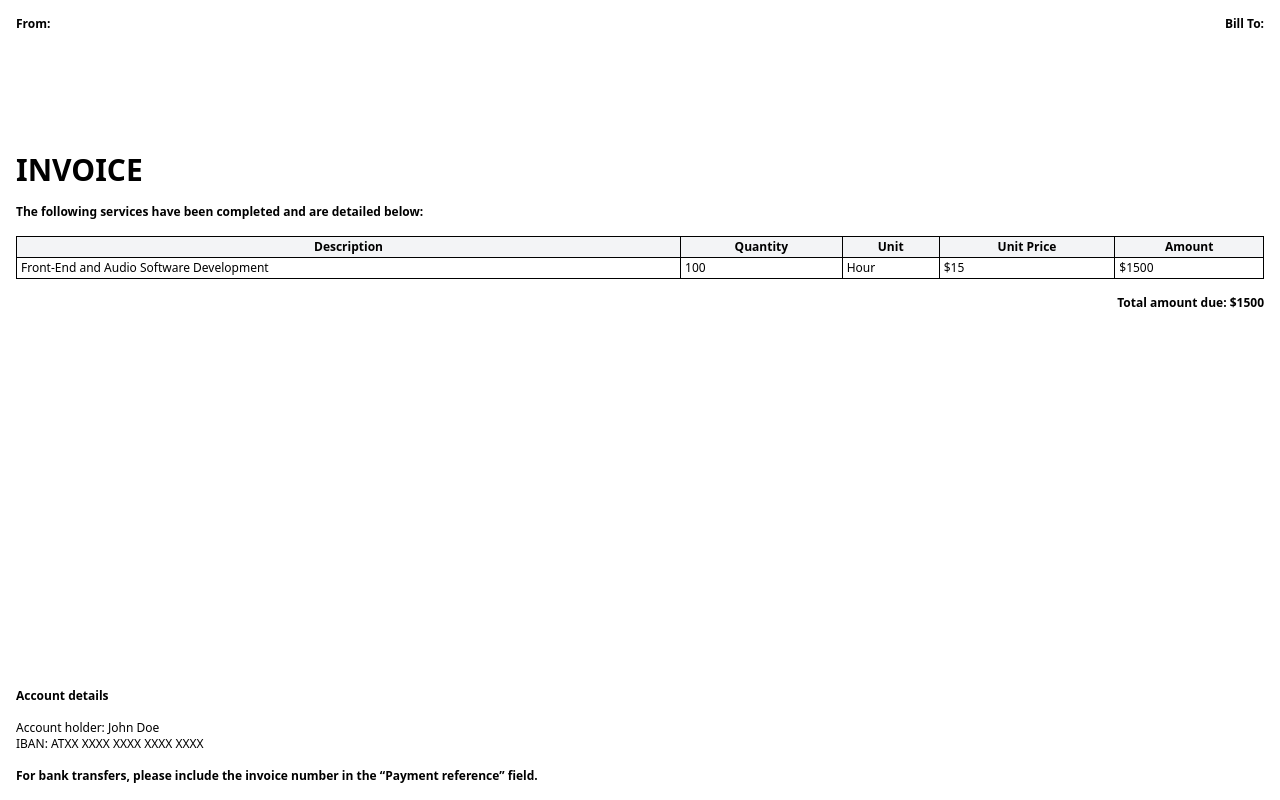
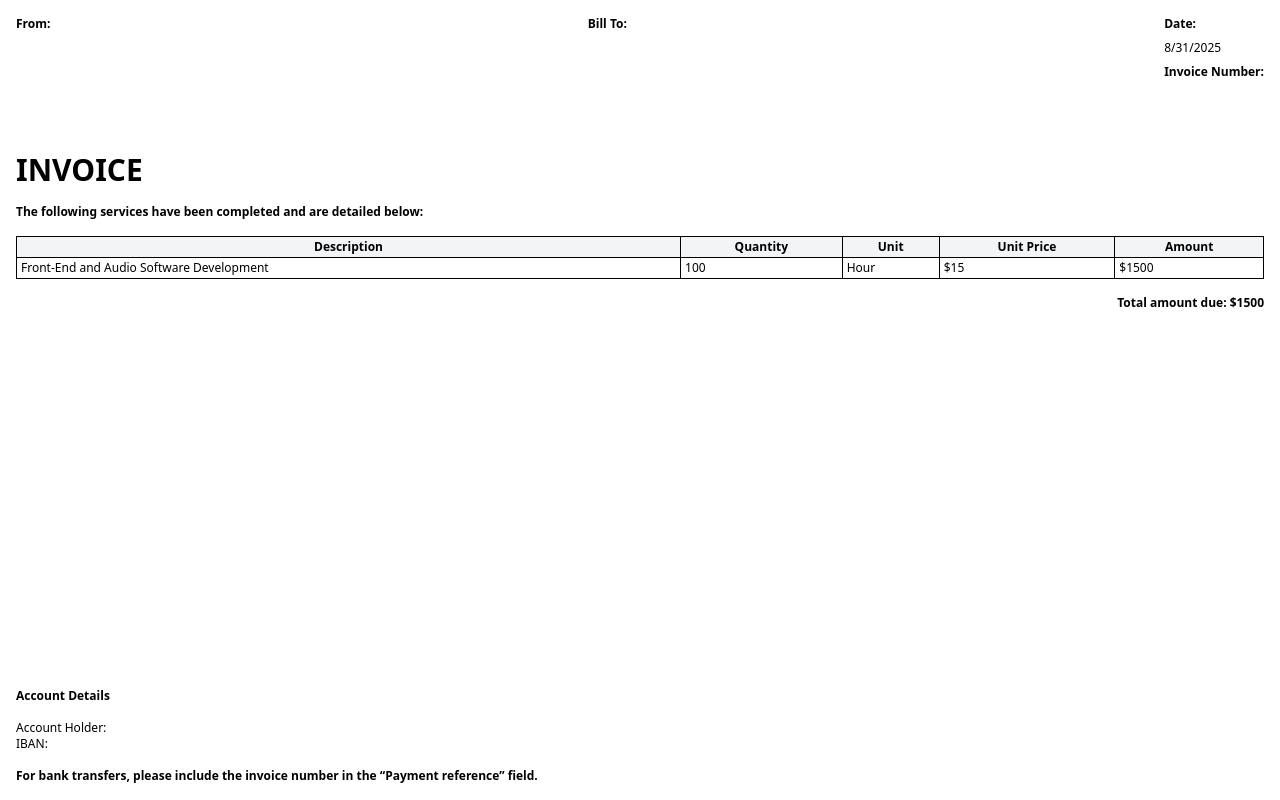
Before and after one commit to eldarsadykov/web-invoice, a Vue app: page /result in a window 1280 px wide. Built offline with nearby package versions, Linux system fonts and the light colour scheme; the HTML template or start-up script is replaced by a standard one.

Commit message:
Add general info.

```diff
--- a/src/components/Result/InvoiceHeader/HorizontalHeaderBlock.vue
+++ b/src/components/Result/InvoiceHeader/HorizontalHeaderBlock.vue
@@ -1,6 +1,6 @@
 <template>
-  <div class="grid gap-2">
-    <div class="font-bold">
+  <div class="grid gap-2 auto-rows-max">
+    <div class="font-bold h-min">
       {{ title }}
     </div>
     <slot />
--- a/src/components/Result/InvoiceHeader/InvoiceHeader.vue
+++ b/src/components/Result/InvoiceHeader/InvoiceHeader.vue
@@ -6,6 +6,15 @@
     <HorizontalHeaderBlock title="Bill To:">
       <LegalEntityInfo :entity="entities.client" />
     </HorizontalHeaderBlock>
+
+    <div class="grid gap-2 auto-rows-max">
+      <HorizontalHeaderBlock title="Date:">
+        {{ generalInfo.date }}
+      </HorizontalHeaderBlock>
+      <HorizontalHeaderBlock title="Invoice Number:">
+        {{ generalInfo.invoiceNumber }}
+      </HorizontalHeaderBlock>
+    </div>
   </div>
 </template>
 
@@ -13,5 +22,8 @@
 import LegalEntityInfo from '@/components/Result/InvoiceHeader/LegalEntityInfo.vue'
 import { useEntitiesStore } from '@/stores/entities.ts'
 import HorizontalHeaderBlock from '@/components/Result/InvoiceHeader/HorizontalHeaderBlock.vue'
+import { useGeneralInfoStore } from '@/stores/general-info.ts'
+
+const { generalInfo } = useGeneralInfoStore()
 const { entities } = useEntitiesStore()
 </script>
--- /dev/null
+++ b/src/models/general-info.ts
@@ -0,0 +1,13 @@
+export class GeneralInfo {
+  date: string
+  invoiceNumber: string
+  accountHolder: string
+  iban: string
+
+  constructor() {
+    this.date = new Date().toLocaleDateString()
+    this.invoiceNumber = ''
+    this.accountHolder = ''
+    this.iban = ''
+  }
+}
--- a/src/stores/counter.ts
+++ /dev/null
@@ -1,12 +0,0 @@
-import { ref, computed } from 'vue'
-import { defineStore } from 'pinia'
-
-export const useCounterStore = defineStore('counter', () => {
-  const count = ref(0)
-  const doubleCount = computed(() => count.value * 2)
-  function increment() {
-    count.value++
-  }
-
-  return { count, doubleCount, increment }
-})
--- /dev/null
+++ b/src/stores/general-info.ts
@@ -0,0 +1,9 @@
+import { ref } from 'vue'
+import { defineStore } from 'pinia'
+import { GeneralInfo } from '@/models/general-info.ts'
+
+export const useGeneralInfoStore = defineStore('general-info', () => {
+  const generalInfo = ref(new GeneralInfo())
+
+  return { generalInfo }
+})
--- a/src/views/InvoiceHome.vue
+++ b/src/views/InvoiceHome.vue
@@ -32,6 +32,22 @@
           class="border p-2 w-full rounded"
         />
       </div>
+
+      <div class="space-y-2 border p-4 rounded">
+        <h2 class="font-semibold">General Info</h2>
+        <input v-model="generalInfo.date" placeholder="Date" class="border p-2 w-full rounded" />
+        <input
+          v-model="generalInfo.invoiceNumber"
+          placeholder="Invoice Number"
+          class="border p-2 w-full rounded"
+        />
+        <input
+          v-model="generalInfo.accountHolder"
+          placeholder="Account Holder"
+          class="border p-2 w-full rounded"
+        />
+        <input v-model="generalInfo.iban" placeholder="IBAN" class="border p-2 w-full rounded" />
+      </div>
       <button type="submit" class="bg-blue-500 text-white px-4 py-2 rounded">Submit</button>
     </form>
   </div>
@@ -42,9 +58,11 @@ import { reactive } from 'vue'
 import { useRouter } from 'vue-router'
 import { useEntitiesStore } from '@/stores/entities.ts'
 import { EntitiesPayload } from '@/models/entites-payload'
+import { useGeneralInfoStore } from '@/stores/general-info.ts'
 
 const router = useRouter()
 const store = useEntitiesStore()
+const { generalInfo } = useGeneralInfoStore()
 
 const entities = reactive<EntitiesPayload>(new EntitiesPayload())
 
--- a/src/views/InvoiceResult.vue
+++ b/src/views/InvoiceResult.vue
@@ -10,10 +10,10 @@
       <div class="font-bold text-right">Total amount due: ${{ totalAmountDue }}</div>
     </div>
     <div class="flex flex-col gap-4">
-      <div class="font-bold">Account details</div>
+      <div class="font-bold">Account Details</div>
       <div>
-        <div>Account holder: {{ exampleDetails.holder }}</div>
-        <div>IBAN: {{ exampleDetails.iban }}</div>
+        <div>Account Holder: {{ generalInfo.accountHolder }}</div>
+        <div>IBAN: {{ generalInfo.iban }}</div>
       </div>
       <div class="font-bold">
         For bank transfers, please include the invoice number in the “Payment reference” field.
@@ -26,6 +26,7 @@
 import InvoiceHeader from '@/components/Result/InvoiceHeader/InvoiceHeader.vue'
 import ItemsTable from '@/components/Result/ItemsTable/ItemsTable.vue'
 import type { InvoiceItem } from '@/components/Result/ItemsTable/invoice-item'
+import { useGeneralInfoStore } from '@/stores/general-info.ts'
 
 const exampleData: InvoiceItem[] = [
   {
@@ -36,10 +37,7 @@ const exampleData: InvoiceItem[] = [
   },
 ]
 
-const exampleDetails = {
-  holder: 'John Doe',
-  iban: 'ATXX XXXX XXXX XXXX XXXX',
-}
+const { generalInfo } = useGeneralInfoStore()
 
 const totalAmountDue = exampleData.reduce((acc, { price, quantity }) => acc + price * quantity, 0)
 </script>
```
